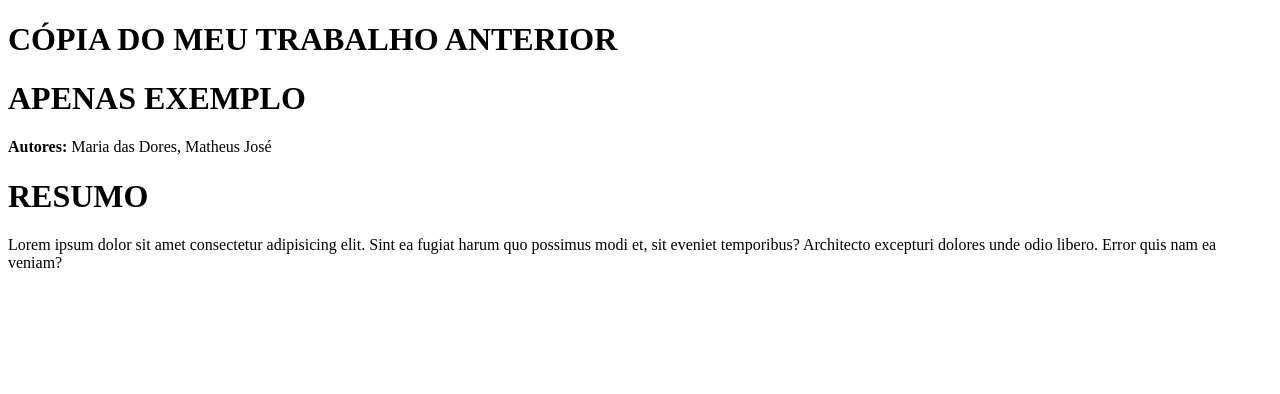
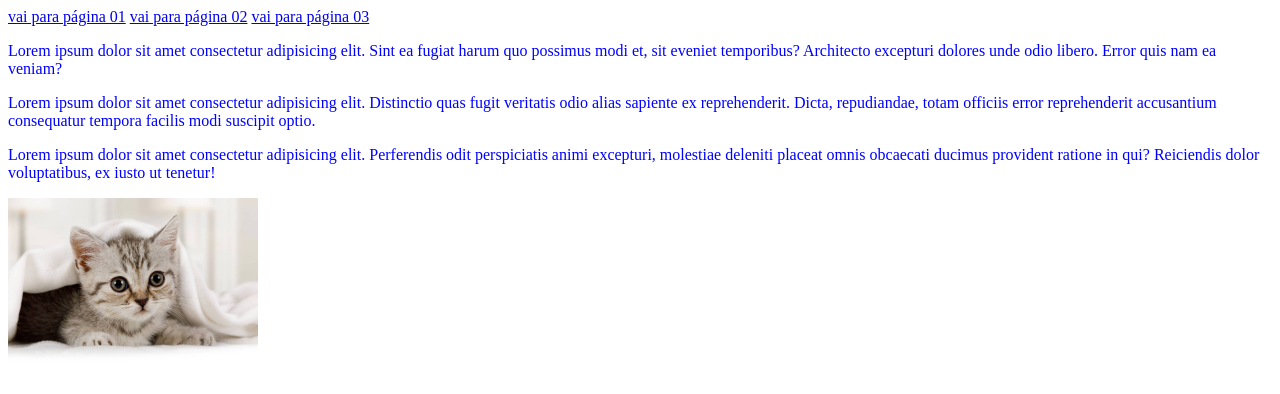
Before and after one commit to gracilenes/gracilene, a plain HTML site: page index.html in a window 1280 px wide. Drawn offline with Linux system fonts and the light colour scheme.

Commit message:
primeiro commit

```diff
--- /dev/null
+++ b/css/estilo.css
@@ -0,0 +1,6 @@
+p{
+    color: blueviolet;
+}
+img{
+    width: 250px;
+}
--- a/index.html
+++ b/index.html
@@ -6,11 +6,27 @@
     <title>Document</title>
 </head>
 <body>
-    <h1>CÓPIA DO MEU TRABALHO ANTERIOR</h1>
-    <H1>APENAS EXEMPLO</H1>
-    <P><b>Autores:</b> Maria das Dores, Matheus José</P>
-    <h1>RESUMO</h1>
+    <link rel="stylesheet" href="css/estilo.css">
 
+    <a href="/pages/pagina01.html">vai para página 01</a>
+    <a href="/pages/pagina02.html">vai para página 02</a>
+    <a href="/pages/pagina03.html">vai para página 03</a>
+<style>
+    p{
+        color: blue;
+    }
+</style>
+<p>
     Lorem ipsum dolor sit amet consectetur adipisicing elit. Sint ea fugiat harum quo possimus modi et, sit eveniet temporibus? Architecto excepturi dolores unde odio libero. Error quis nam ea veniam?
+</p>
+<p>
+    Lorem ipsum dolor sit amet consectetur adipisicing elit. Distinctio quas fugit veritatis odio alias sapiente ex reprehenderit. Dicta, repudiandae, totam officiis error reprehenderit accusantium consequatur tempora facilis modi suscipit optio.
+</p>
+<p>
+    Lorem ipsum dolor sit amet consectetur adipisicing elit. Perferendis odit perspiciatis animi excepturi, molestiae deleniti placeat omnis obcaecati ducimus provident ratione in qui? Reiciendis dolor voluptatibus, ex iusto ut tenetur!
+</p>
+<img src="img/filhote-capa.jpg.jpg" alt="img">
+
+
 </body>
 </html>
--- /dev/null
+++ b/pages/pagina01.html
@@ -0,0 +1,21 @@
+<!DOCTYPE html>
+<html lang="en">
+<head>
+    <meta charset="UTF-8">
+    <meta name="viewport" content="width=device-width, initial-scale=1.0">
+    <title>Document</title>
+    <link rel="stylesheet" href="../css/estilo.css">
+</head>
+<body>
+    <h1>Estou na página 01</h1>
+    <a href="../index.html">Início</a>
+    <a href="pagina02.html">vai para página 02</a>
+    <a href="pagina03.html">vai para página 03</a>
+
+    <p>
+        Lorem ipsum dolor, sit amet consectetur adipisicing elit. Ullam voluptatibus perspiciatis nobis totam quam eum natus nisi vitae dolor. Consectetur repellat rerum sint possimus perspiciatis aliquid et natus nesciunt dolorem?
+    </p>
+
+
+</body>
+</html>
```
Also changed, not shown: pages/pagina02.html (added, +24 -0 lines), pages/pagina03.html (added, +21 -0 lines), img/filhote-capa.jpg.jpg (added).
